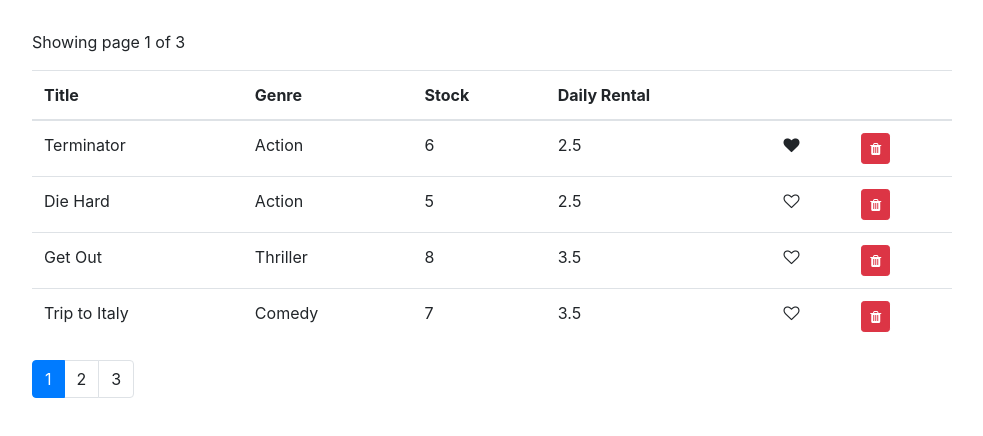
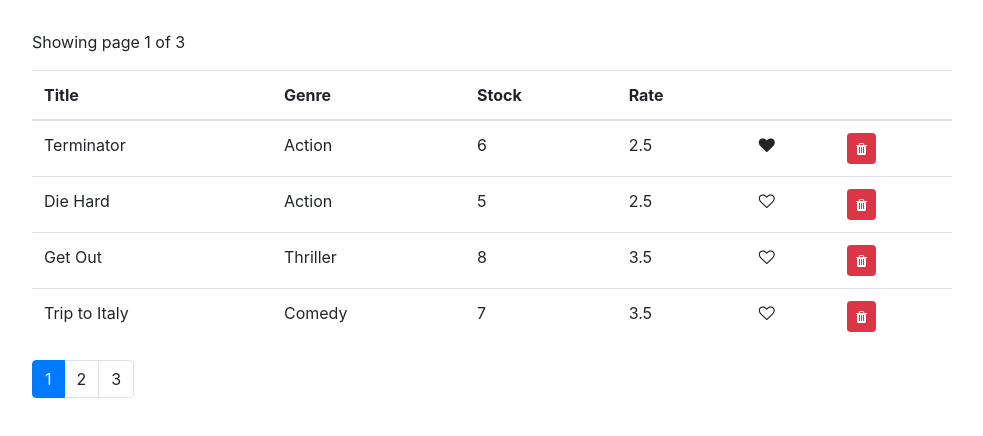
Before and after one commit to vjangari/react-movie-library, a React (Create React App) app: page / in a window 1280 px wide. Shown: the top 436 px of the page, without its empty margins (243-1226 px from the left). Built offline with nearby package versions, Linux system fonts and the light colour scheme.

Commit message:
tabel header

```diff
--- /dev/null
+++ b/src/components/common/table-header.jsx
@@ -0,0 +1,17 @@
+import React from "react";
+
+const TableHeader = ({ columns }) => {
+  return (
+    <thead>
+      <tr>
+        {columns.map(column => (
+          <th key={column.path || columns.key} scope="col">
+            {column.label}
+          </th>
+        ))}
+      </tr>
+    </thead>
+  );
+};
+
+export default TableHeader;
--- a/src/components/movies.jsx
+++ b/src/components/movies.jsx
@@ -3,7 +3,16 @@ import { getMovies } from "../services/fakeMovieService";
 import Like from "./common/like";
 import Pagination from "./common/pagination";
 import { paginate } from "./util/pagination";
+import TableHeader from "./common/table-header";
 
+const columns = [
+  { path: "title", label: "Title" },
+  { path: "genre.name", label: "Genre" },
+  { path: "numberInStock", label: "Stock" },
+  { path: "dailyRentalRate", label: "Rate" },
+  { key: "like" },
+  { key: "delete" }
+];
 class Movies extends Component {
   state = {
     movies: [],
@@ -11,6 +20,7 @@ class Movies extends Component {
     itemsCountPerPage: 4,
     currentPage: 1
   };
+
   componentDidMount() {
     const movies = getMovies().sort((a, b) => a.title > b.title);
     this.setState({ movies });
@@ -58,16 +68,7 @@ class Movies extends Component {
               Math.ceil(allMovies.length / itemsCountPerPage)}
           </p>
           <table className="table">
-            <thead>
-              <tr>
-                <th scope="col">Title</th>
-                <th scope="col">Genre</th>
-                <th scope="col">Stock</th>
-                <th scope="col">Daily Rental</th>
-                <th scope="col" />
-                <th scope="col" />
-              </tr>
-            </thead>
+            <TableHeader columns={columns} />
             <tbody>
               {movies.map(m => {
                 return (
```
